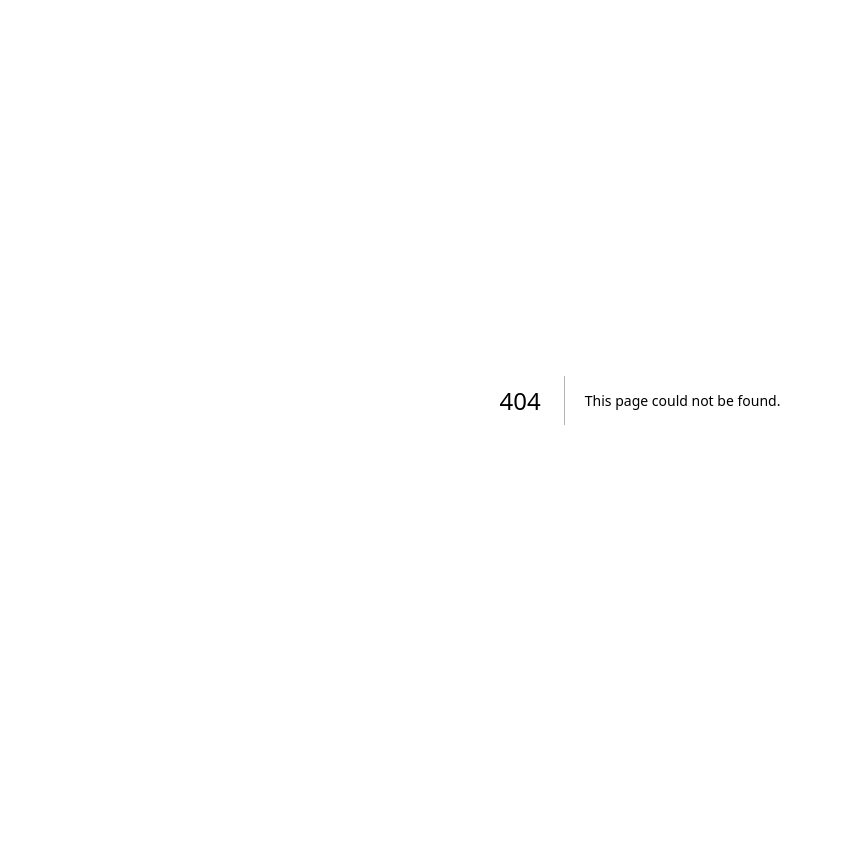
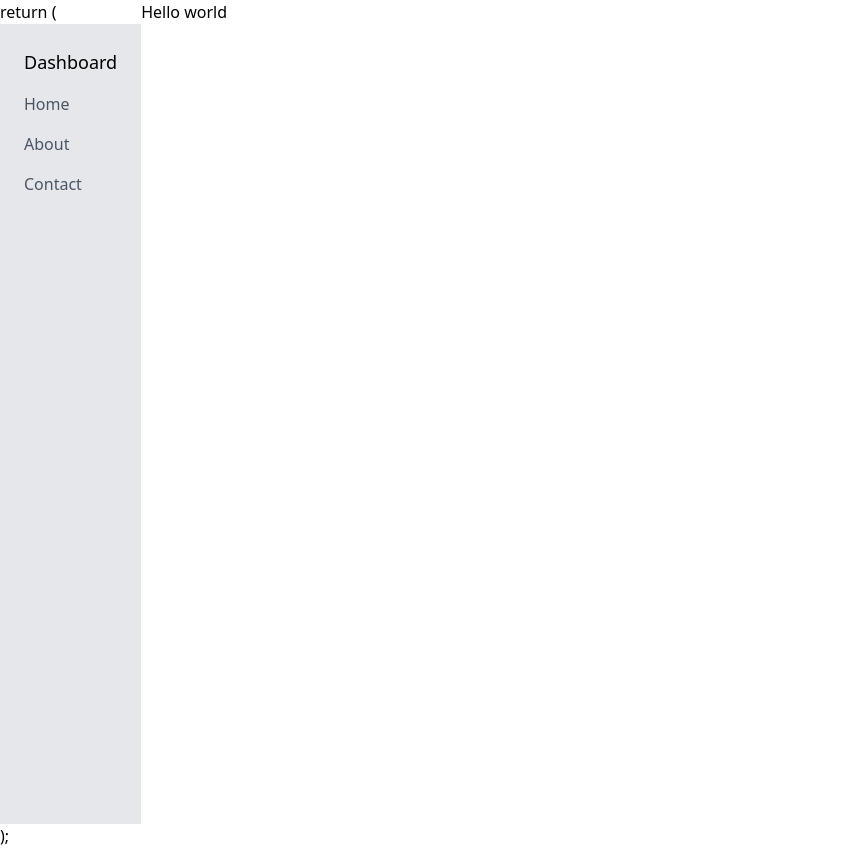
Before and after one commit to ayaneey/ListEase, a Next.js app in the folder client/: page /DashboardPage in a window 1280 px wide. Before the commit this address had no page. Shown: the whole page, without its empty margins (0-843 px from the left). Before the commit the page ends 800 px from the top, so only its background shows below. Built offline with nearby package versions, Linux system fonts and the light colour scheme.

Commit message:
testing dashboard branch

```diff
--- /dev/null
+++ b/client/src/pages/DashboardPage.tsx
@@ -0,0 +1,13 @@
+import React from "react";
+import Sidebar from "../components/Sidebar";
+
+function DashboardPage() {
+	return (
+		<div className="flex h-screen">
+			<Sidebar />
+			<div className="flex-1 bg-white">{<h1>Hello world</h1>}</div>
+		</div>
+	);
+}
+
+export default DashboardPage;
```
